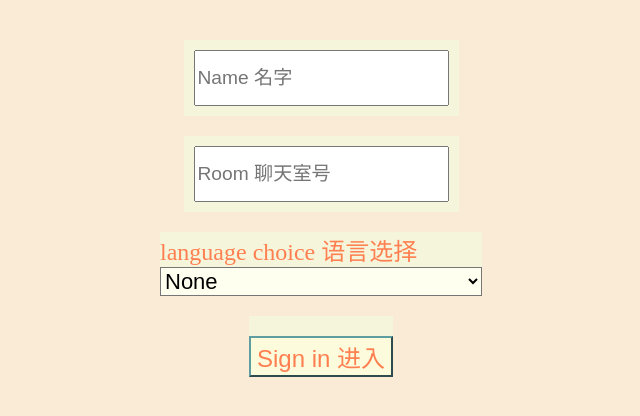
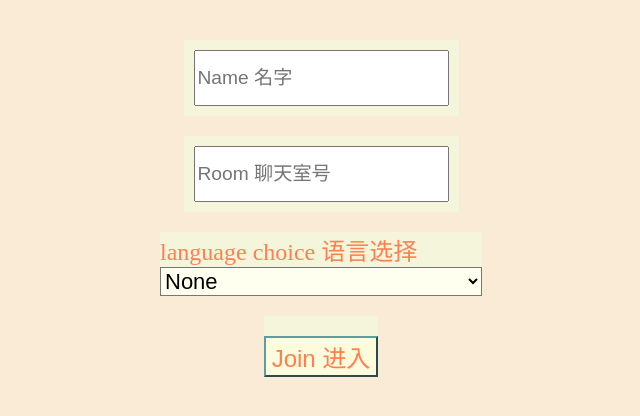
Before and after one commit to yxtao/chat-frontend, a React (Create React App) app: page / in a window 1280 px wide. Shown: the top 416 px of the page, without its empty margins (319-959 px from the left). Built offline with nearby package versions, Linux system fonts and the light colour scheme.

Commit message:
Change button name

```diff
--- a/src/components/Join/Join.js
+++ b/src/components/Join/Join.js
@@ -39,7 +39,7 @@ const Joint = ()=>{
         <div className="innerbox">
             <Link onClick ={event => (!name || !room)? event.preventDefault() : null}
                 to={`/chat?name=${name}&room=${room}&model=${modelId}`}>
-                <button className="btnSubmit" type="submit">Sign in 进入 </button>
+                <button className="btnSubmit" type="submit">Join 进入 </button>
             </Link>
         </div>
     </div>
```
